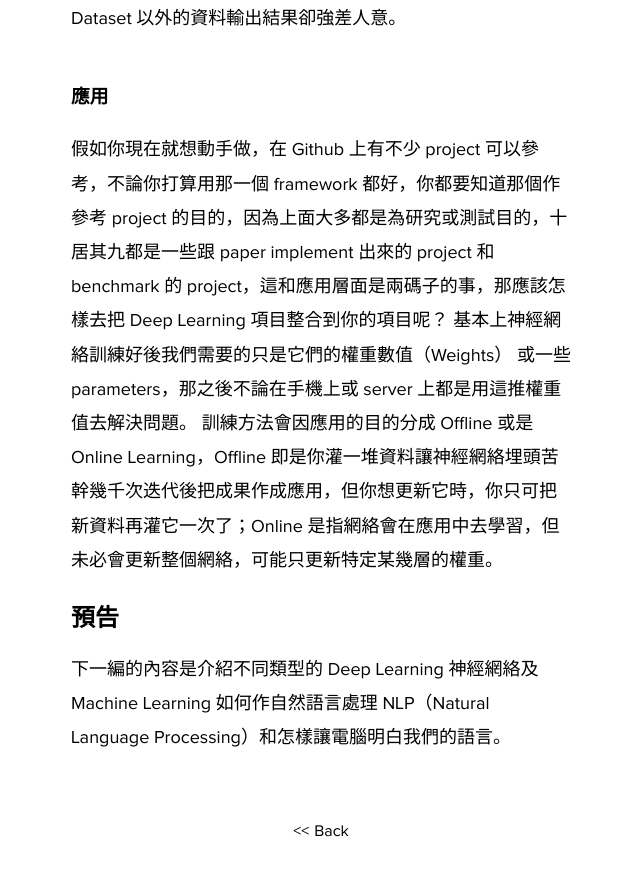
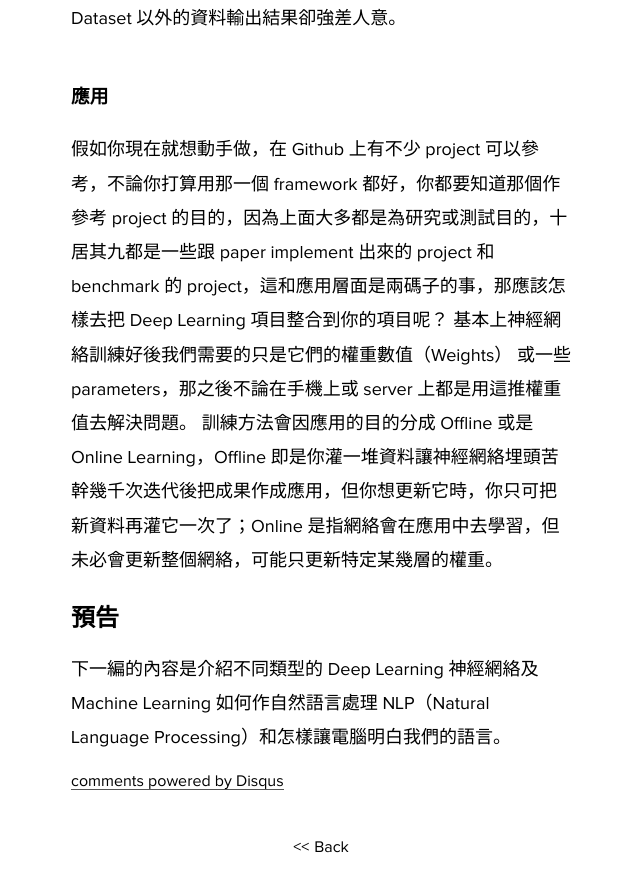
Before and after one commit to indiejoseph/indiejoseph.github.io, a Jekyll site: the page built from _posts/2016-02-05-machine-learning1.md, in a window 1280 px wide and 900 px high, scrolled down 4447 px. Shown: the top 892 px of the window, without its empty margins (319-959 px from the left). Built offline with Jekyll 4.4.1, drawn with Linux system fonts in a browser that asks for light colours; some web fonts are replaced; comment, search, counter and statistics services are not loaded; part of the change alters nothing that is shown.

Commit message:
Add disqus

```diff
--- a/_config.yml
+++ b/_config.yml
@@ -3,7 +3,7 @@ title:              "Joseph Cheng's Blog"
 description:        "Welcome to my blog."
 google_verify:      sFMGJ2wDq_mK6Uo9DiLErhx8BwzfjOIxzRLmF0hzL-o # Put your Google Verification here
 google_analytics:   UA-73297023-1 # Put your Google Analytics code
-
+disqusid:           indiejoseph
 # Author Info
 author_name:        "Joseph Cheng"
 author_email:       josephcheng@gmail.com
--- /dev/null
+++ b/_includes/comments.html
@@ -0,0 +1,17 @@
+{% if page.comments %}
+<!-- Add Disqus comments. -->
+<div id="disqus_thread"></div>
+<script type="text/javascript">
+  var disqus_shortname = 'indiejoseph';
+  var disqus_identifier = "{{ site.disqusid }}{{ page.url | replace:'index.html','' }}";
+
+  /* * * DON'T EDIT BELOW THIS LINE * * */
+  (function() {
+    var dsq = document.createElement('script'); dsq.type = 'text/javascript'; dsq.async = true;
+    dsq.src = '//' + disqus_shortname + '.disqus.com/embed.js';
+    (document.getElementsByTagName('head')[0] || document.getElementsByTagName('body')[0]).appendChild(dsq);
+  })();
+</script>
+<noscript>Please enable JavaScript to view the <a href="http://disqus.com/?ref_noscript">comments powered by Disqus.</a></noscript>
+<a href="http://disqus.com" class="dsq-brlink">comments powered by <span class="logo-disqus">Disqus</span></a>
+{% endif %}
--- a/_layouts/post.html
+++ b/_layouts/post.html
@@ -23,6 +23,8 @@ layout: default
 
 	{{ content }}
 
+	{% include comments.html %}
+
 </article>
 
 <div class="back">
--- a/_posts/2016-02-05-machine-learning1.md
+++ b/_posts/2016-02-05-machine-learning1.md
@@ -3,6 +3,7 @@ title: 人工智能入門
 image: http://indiejoseph.github.io/assets/images/ml1_0.png
 description: 這個系列主要是為一些有興趣人工智能，和想了解這個技術如何可應用到他們 Startup 的人而設，主要著重於應用層面。
 updated: 2016-02-05 14:18
+comments: true
 ---
 
 ![人工智能入門](http://indiejoseph.github.io/assets/images/ml1_0.png)
```
